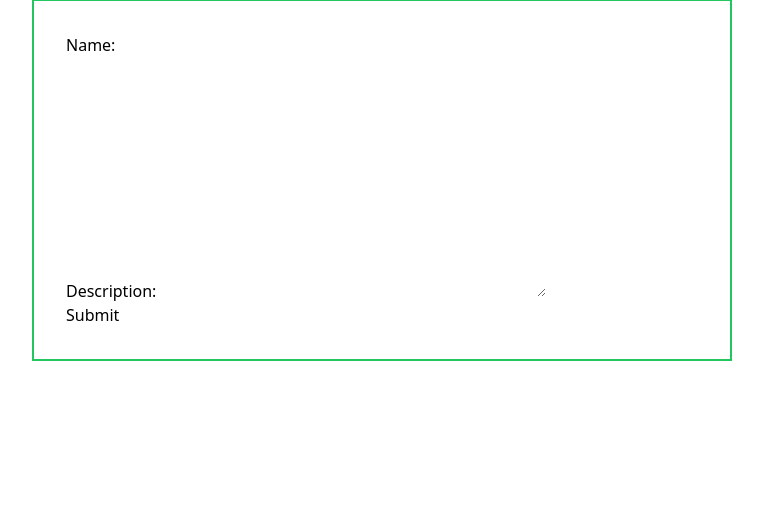
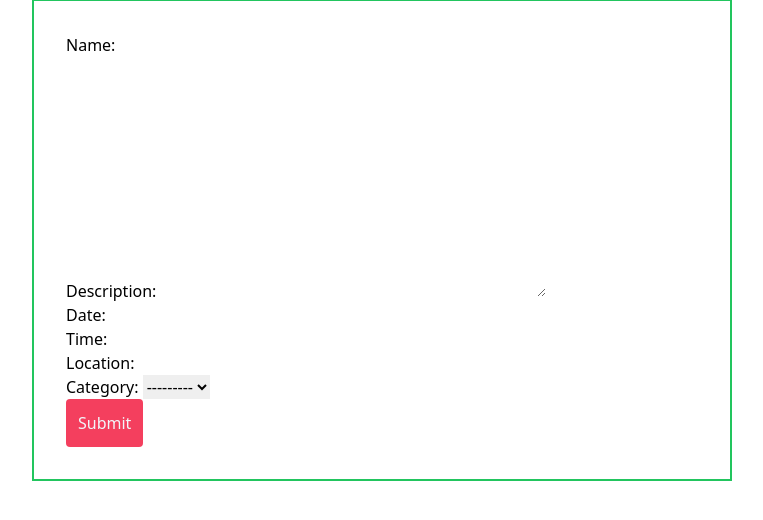
Before and after one commit to MohammadFahad1/Django-Assignment-1-Event-Management-System, a Django app: page / in a window 1280 px wide. Shown: the part 33-553 px from the top of the page, without its empty margins (258-1021 px from the left). Run offline with Django 5.2, Linux system fonts and the light colour scheme; data that the repository does not hold is empty.

Commit message:
forms created for event and participant

```diff
--- a/events/forms.py
+++ b/events/forms.py
@@ -17,3 +17,6 @@ class ParticipantModelForm(forms.ModelForm):
     class Meta:
         model = Participant
         exclude = []
+        widgets = {
+            'event': forms.CheckboxSelectMultiple(attrs={'class': 'border-2 border-gray-500'})
+        }
--- /dev/null
+++ b/events/templates/participant_form.html
@@ -0,0 +1,19 @@
+{% load static %}
+<!DOCTYPE html>
+<html lang="en">
+<head>
+    <meta charset="UTF-8">
+    <meta name="viewport" content="width=device-width, initial-scale=1.0">
+    <link rel="stylesheet" href="{% static "css/output.css" %}">
+    <title>Participant Form</title>
+</head>
+<body>
+    <div class="max-w-[700px] my-8 mx-auto block border-green-500 border-2 p-8">
+        <form method="post">
+            {% csrf_token %}
+            {{form}}
+            <input type="submit" value="Submit" class="bg-rose-500 p-3 text-slate-100 rounded hover:bg-rose-400 cursor-pointer">
+        </form>
+    </div>
+</body>
+</html>
--- a/events/views.py
+++ b/events/views.py
@@ -1,9 +1,11 @@
 from django.shortcuts import render
 # from django.http import HttpResponse
-from events.forms import CategoryModelForm
+from events.forms import CategoryModelForm, EventModelForm, ParticipantModelForm
 
 def home_page(request):
-    form = CategoryModelForm()
+    # form = CategoryModelForm()
+    # form = ParticipantModelForm()
+    form = EventModelForm()
     if request.method == 'POST':
         print(request.POST)
-    return render(request, 'category_form.html', {"form": form})
+    return render(request, 'participant_form.html', {"form": form})
--- a/static/css/output.css
+++ b/static/css/output.css
@@ -670,8 +670,16 @@ video {
   transform: translate(var(--tw-translate-x), var(--tw-translate-y)) rotate(var(--tw-rotate)) skewX(var(--tw-skew-x)) skewY(var(--tw-skew-y)) scaleX(var(--tw-scale-x)) scaleY(var(--tw-scale-y));
 }
 
+.cursor-pointer {
+  cursor: pointer;
+}
+
 .content-start {
   align-content: flex-start;
+}
+
+.rounded {
+  border-radius: 0.25rem;
 }
 
 .border {
@@ -697,8 +705,22 @@ video {
   background-color: rgb(34 197 94 / var(--tw-bg-opacity, 1));
 }
 
+.bg-rose-500 {
+  --tw-bg-opacity: 1;
+  background-color: rgb(244 63 94 / var(--tw-bg-opacity, 1));
+}
+
 .p-8 {
   padding: 2rem;
+}
+
+.p-3 {
+  padding: 0.75rem;
+}
+
+.text-slate-100 {
+  --tw-text-opacity: 1;
+  color: rgb(241 245 249 / var(--tw-text-opacity, 1));
 }
 
 .filter {
@@ -708,3 +730,8 @@ video {
 .ease-in-out {
   transition-timing-function: cubic-bezier(0.4, 0, 0.2, 1);
 }
+
+.hover\:bg-rose-400:hover {
+  --tw-bg-opacity: 1;
+  background-color: rgb(251 113 133 / var(--tw-bg-opacity, 1));
+}
```
Also changed, not shown: events/templates/event_form.html (added, +19 -0 lines).
